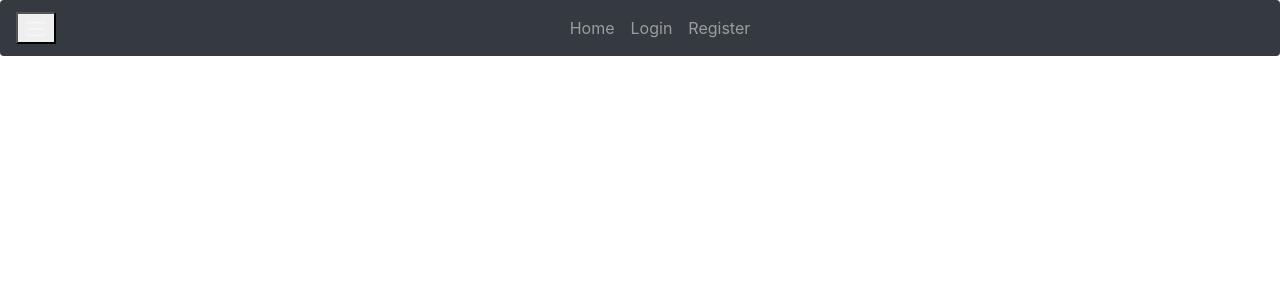
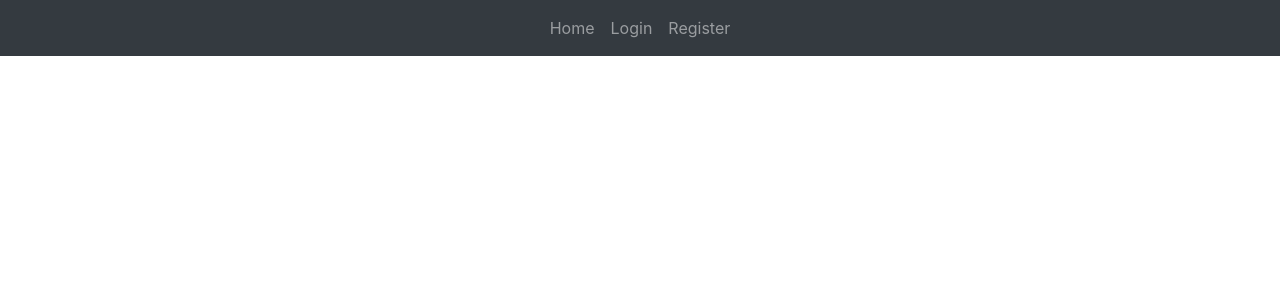
Before and after one commit to prawee/ced-client, a React (Create React App) app: page / in a window 1280 px wide. Shown: the top 300 px of the page. Built offline with nearby package versions, Linux system fonts and the light colour scheme.

Commit message:
update Navbar without rounded

```diff
--- a/src/components/Navbar.js
+++ b/src/components/Navbar.js
@@ -2,7 +2,7 @@
  * @Author: Prawee Wongsa prawee.w@integra8t.com
  * @Date: 2019-03-27 16:53:34
  * @Last Modified by: Prawee Wongsa
- * @Last Modified time: 2019-03-27 17:49:41
+ * @Last Modified time: 2019-03-27 17:56:25
  */
 import React, { Component } from 'react'
 import { Link, withRouter } from 'react-router-dom'
@@ -44,9 +44,9 @@
             </ul>
         )
         return (
-            <nav className="navbar navbar-expand-lg navbar-dark bg-dark rounded">
+            <nav className="navbar navbar-expand-lg navbar-dark bg-dark">
                 <button type="button"
-                    className="navbar-togger"
+                    className="navbar-toggler"
                     data-toggle="collapse"
                     data-target="#navbar1"
                     aria-controls="navbar1"
```
